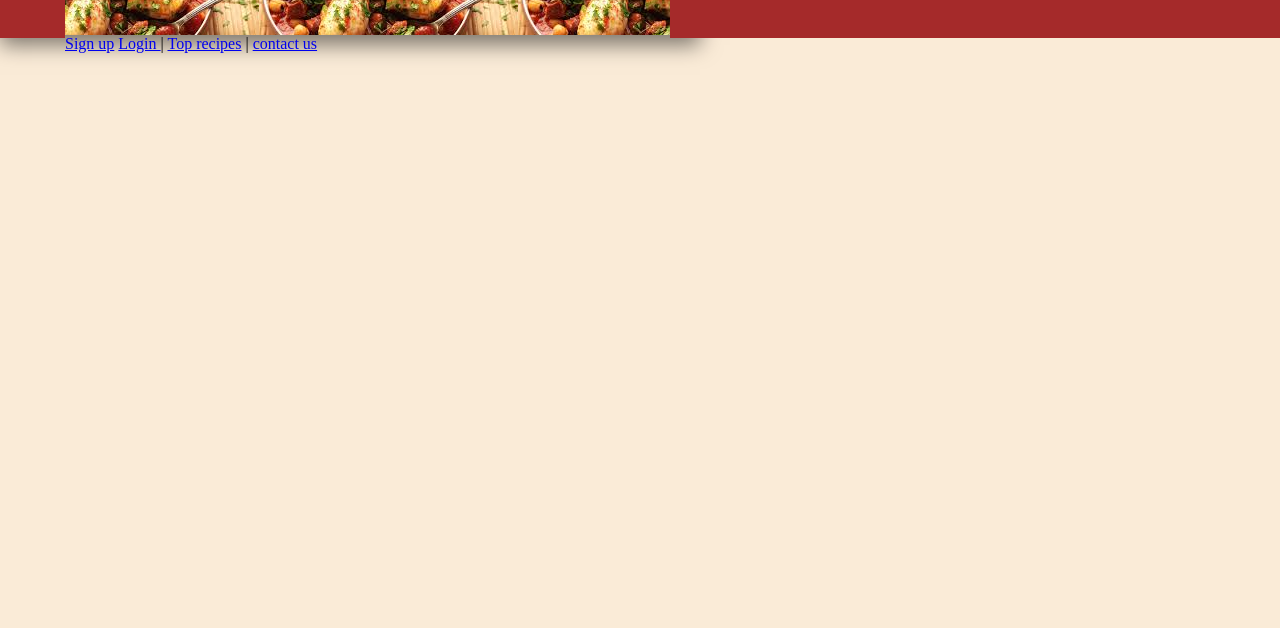
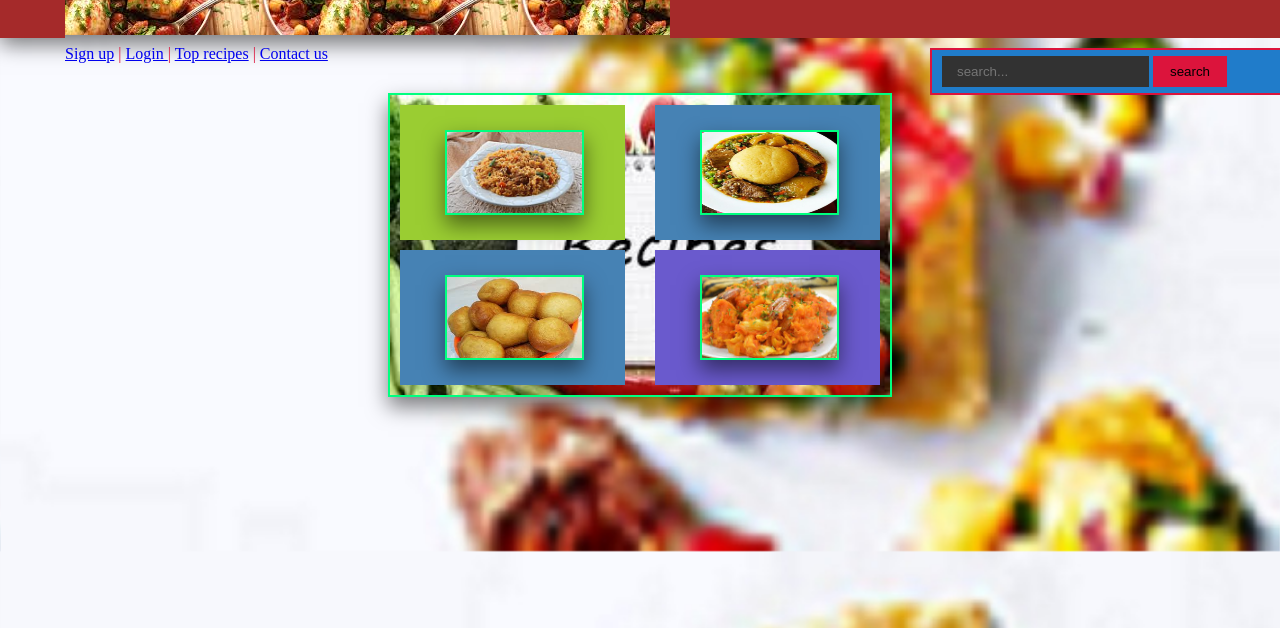
Before and after one commit to darothub/MoreRecipes, a plain HTML site: page More-Recipes/recipe.html in a window 1280 px wide. Shown: the part 172-800 px from the top of the page. Drawn offline with Linux system fonts and the light colour scheme.

Commit message:
committing the landing page

```diff
--- a/More-Recipes/recipe.css
+++ b/More-Recipes/recipe.css
@@ -2,6 +2,7 @@ body {
 	margin: 0;
 	padding: 0;
 	background-color: #FAEBD7;
+	background-image: url("images/pizza2.jpg");
 	background-size: cover;
 }
 
@@ -40,3 +41,116 @@ body {
 	text-shadow:  3px 0px white, 0px -2px white, 4px -2px 4px #000000 ;
 
 }
+
+.nav1{
+	color : #DC143C;
+	margin-top: 10px;
+	margin-left: 65px;
+}
+
+.search{
+	float: right;
+	width: 400px;
+	margin-top: -15px;
+	margin-right: -50px;
+	background:rgba(50, 50, 50, 0.2);
+}
+.search form {
+	padding: 6px 10px;
+	border: 2px solid #DC143C;
+	background-color: #207cca;
+	color:#fafafa;
+}
+
+.search .searchy{
+	padding:8px 15px;
+    background:rgba(50, 50, 50, 1);
+    border:0px solid #dbdbdb;
+}
+
+.search .btn{
+	position: relative;
+	padding: 6px 15px;
+	border: 2px solid #DC143C;
+	background-color: #DC143C;
+}
+
+.search .btn:hover  {
+
+                color:#FFFFFF;
+}
+
+.center{
+	width: 500px;
+	height: 300px;
+	background-color: #9ACD32;
+	background-image: url(images/recipe2.jpg);
+	background-size: cover;
+	margin: 30px auto;
+	border: 2px solid #00FF7F;
+	box-shadow: 0 10px 20px rgba(0,0,0,.5);
+
+}
+
+.center .topright{
+	float: right;
+	width: 45%;
+	height: 45%;
+	background-color: #4682B4;
+	margin: 10px;
+}
+.center .topleft{
+	float: left;
+	width:45%;
+	height: 45%;
+	background-color: #9ACD32;
+	margin: 10px;
+}
+
+.center .bottomright{
+	float: right;
+	width: 45%;
+	height: 45%;
+	background-color:#6A5ACD;
+	margin-top: 0px;
+	margin-bottom: 30px;
+	margin-right: 10px;
+}
+
+.center .bottomleft{
+	float: left;
+	width:45%;
+	height: 45%;
+	background-color: #4682B4;
+	margin-left: 10px;
+}
+
+.center .eba1{
+	width: 60%;
+	height: 60%;
+	margin-top: 25px;
+	margin-right: 10px;
+	margin-left: 45px;
+	border: 2px solid #00FF7F;
+	box-shadow: 0 10px 20px rgba(0,0,0,.5);
+}
+
+.center .rice1{
+	width: 60%;
+	height: 60%;
+	margin-top: 25px;
+	margin-right: 10px;
+	margin-left: 45px;
+	border: 2px solid #00FF7F;
+	box-shadow: 0 10px 20px rgba(0,0,0,.5);
+}
+
+.center .asaro1{
+	width: 60%;
+	height: 60%;
+	margin-top: 25px;
+	margin-right: 10px;
+	margin-left: 45px;
+	border: 2px solid #00FF7F;
+	box-shadow: 0 10px 20px rgba(0,0,0,.5);
+}
--- a/More-Recipes/recipe.html
+++ b/More-Recipes/recipe.html
@@ -14,15 +14,36 @@
 
 	</div>
 
-	<div>
+	<div class = "nav1">
 		<nav>
-			<a href="Sign up/">Sign up</a>
-			<a href="/login/"> Login </a>  |
-  			<a href="/Top recipes/">Top recipes</a> |
-  			<a href="/contact us/">contact us</a>
+			<a href="Signup.html">Sign up</a> |
+			<a href="login.html"> Login </a>  |
+  			<a href="Toprecipes.html">Top recipes</a> |
+  			<a href="contact.html">Contact us</a>
 		</nav>
 
+	</div>
+	<div class="search">
+		<form>
+			<input class="searchy" type="text" placeholder="search..." required>
+			<input class="btn" type="button" value="search">
+		</form>
+	</div>
 
+	<div class="center">
+		<div class="topright">
+			<a href="ebarecipe"><img src="images/eba1.jpg" class="eba1"></a>
+
+		</div>
+		<div class="topleft">
+			<a href="rice1"><img src="images/rice1.jpg" class="rice1"></a>
+		</div>
+		<div class="bottomright">
+			<a href="asaro1"><img src="images/asaro1.jpg" class="rice1"></a>
+		</div>
+		<div class="bottomleft">
+			<a href="puffpuff"><img src="images/puffpuff.jpg" class="rice1"></a>
+		</div>
 	</div>
 
 
```
Also changed, not shown: More-Recipes/images/asaro1.jpg (added), More-Recipes/images/eba1.jpg (added), More-Recipes/images/pizza1.jpg (added), More-Recipes/images/pizza2.jpg (added), More-Recipes/images/puffpuff.jpg (added), More-Recipes/images/recipe2.jpg (added), More-Recipes/images/rice1.jpg (added).
